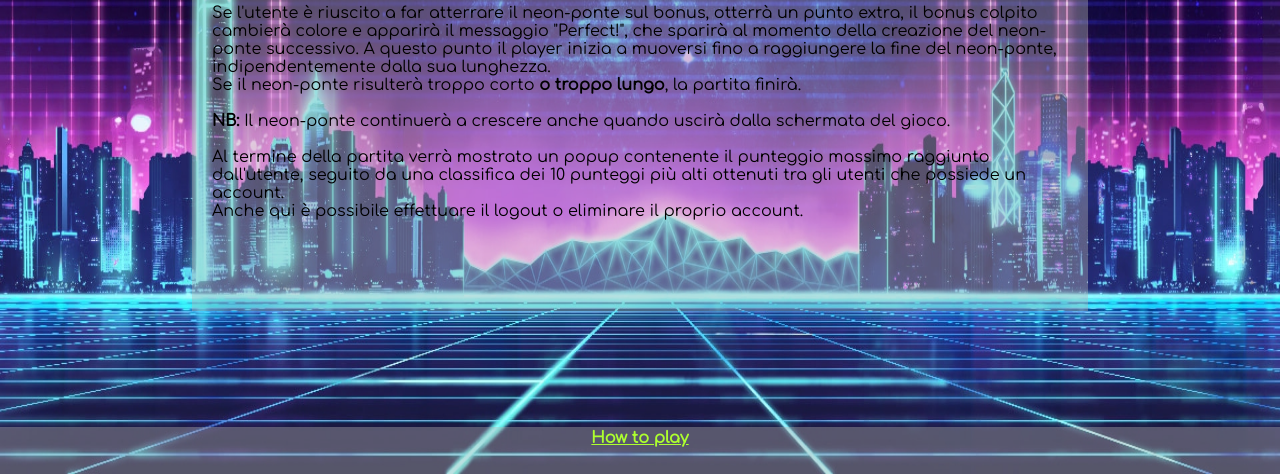
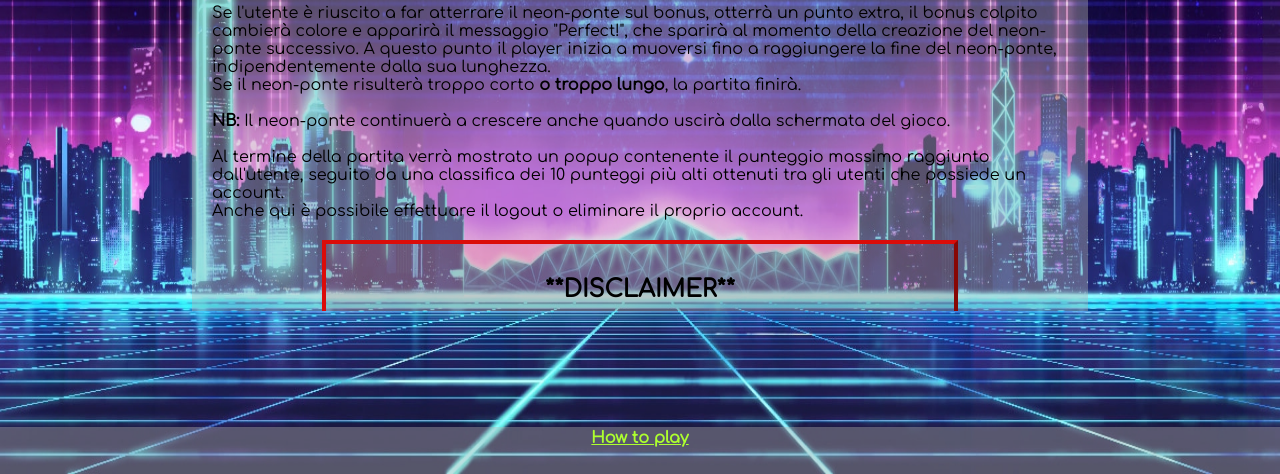
Before and after one commit to ClaudioFio/NeonBridges, a PHP site: page /html/HowToPlay.html in a window 1280 px wide. Shown: the part 691-1165 px from the top of the page. Run offline with PHP 8.4, Linux system fonts and the light colour scheme.

Commit message:
Disclaimer added

```diff
--- a/css/menu.css
+++ b/css/menu.css
@@ -90,3 +90,13 @@
 a:visited {
   color: darkred	;
 }
+
+#disclaimer{
+	margin-left: auto;
+	margin-right: auto;
+	max-width: 70%;
+	text-align: center;
+	border: 4px outset #DB0C09;
+	background: rgb(255,0,0, 0.1);
+	background: linear-gradient(135deg, rgb(255,0,0, 0.1) 0%, rgb(219,0,0, 0.1) 50%, rgb(61,0,0, 0.1) 100%);
+}
--- a/html/HowToPlay.html
+++ b/html/HowToPlay.html
@@ -59,6 +59,14 @@
 				<br>
 				Anche qui è possibile effettuare il logout o eliminare il proprio account.
 			</p>
+
+			<div id="disclaimer">
+				<d1>
+				<h2><strong>**DISCLAIMER**</strong></h2>
+				<dd>Gioco inspirato da <a href="https://play.google.com/store/apps/details?id=com.ketchapp.stickhero&hl=it&gl=US">Stick Hero</a> </dd>
+				<br><br></d1>
+			</div>
+			<br>
 		</div>
 
 		<footer>
--- a/js/player.js
+++ b/js/player.js
@@ -7,7 +7,7 @@
 	this.htmlElement = document.createElement('div');
 
 	//percentuali, altrimenti diventerebbe un rettangolo
-	this.WIDTH = 3.5; //rispetto alla larghezza della finestra
+	this.WIDTH = 7; //rispetto alla larghezza della finestra
 	this.movementIncrease = 0.5;
 
 	this.finishSpot = null; //punto di arrivo, in percentuale
--- a/js/utility.js
+++ b/js/utility.js
@@ -1,6 +1,6 @@
 var SPACE_KEY = "32";
 var ENTER_KEY = "13";
-var LEFT_CLICK= "0";
+// var LEFT_CLICK= "0";
 
 function PressEnter(data)
 {
@@ -11,7 +11,7 @@
 	{
 		skinPlayer=skinValue;
 		clicked=true;
-		close();
+		close("MouseEvent");
 	}
 
 //ridimensiona il testo rispetto alla finestra
```
Also changed, not shown: js/popups.js (+4 -4 lines).
